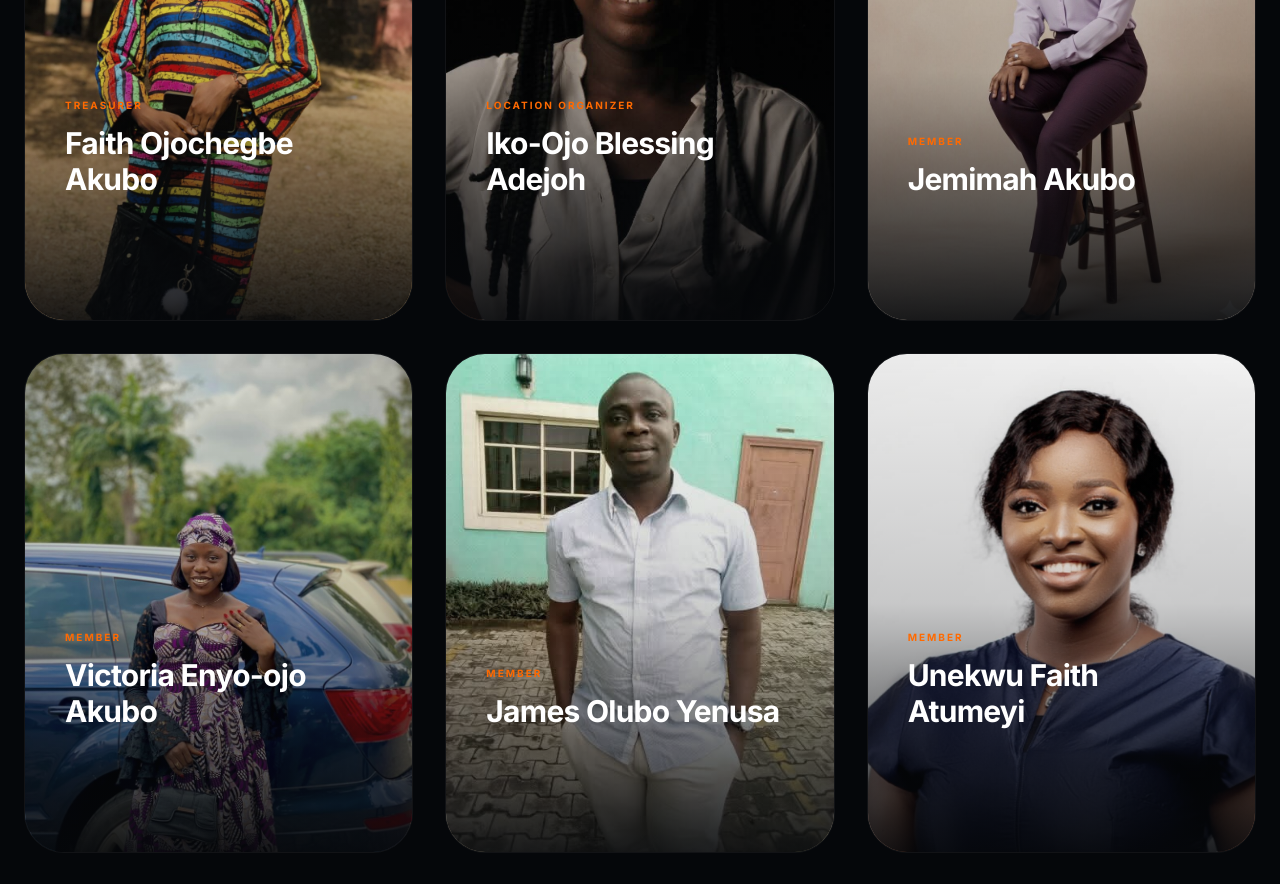
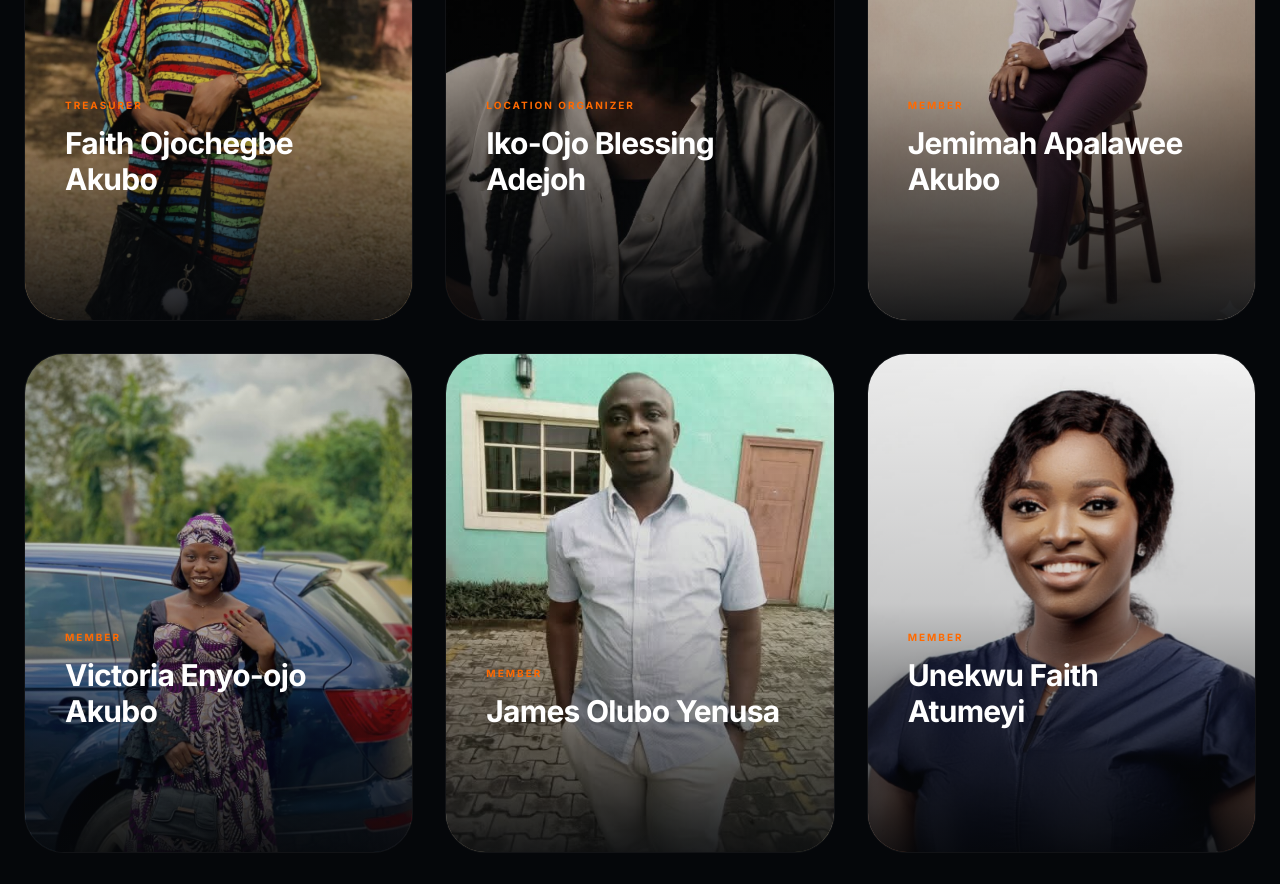
Before and after one commit to VictorAkubo/JOPA_FOUNDATION, a Next.js app: page / in a window 1280 px wide. Shown: the part 2360-3244 px from the top of the page. Built offline with nearby package versions, Linux system fonts and the light colour scheme.

Commit message:
apalawee

```diff
--- a/components/ExecutiveBoard.tsx
+++ b/components/ExecutiveBoard.tsx
@@ -59,7 +59,7 @@ const ExecutiveBoard = () => {
     },
     {
       role: "Member",
-      name: "Jemimah Akubo",
+      name: "Jemimah Apalawee Akubo",
       desc: "Visionary leader dedicated to touching lives through strategic philanthropy.",
       image: "/memmamember.jpg"
     },
--- a/components/LightBox.tsx
+++ b/components/LightBox.tsx
@@ -29,7 +29,8 @@ const LightBox = ({ data, onClose }: LightBoxProps) => {
 
   useEffect(() => {
     const ctx = gsap.context(() => {
-      gsap.fromTo(".modal-backdrop", { opacity: 0 }, { opacity: 1, duration: 0.5 });
+      gsap.fromTo(".modal-backdrop", { opacity: 0 }
+        , { opacity: 1, duration: 0.5 });
       gsap.fromTo(".modal-content",
         { scale: 0.9, opacity: 0, y: 30 },
         { scale: 1, opacity: 1, y: 0, duration: 0.7, ease: "power4.out" }
```
